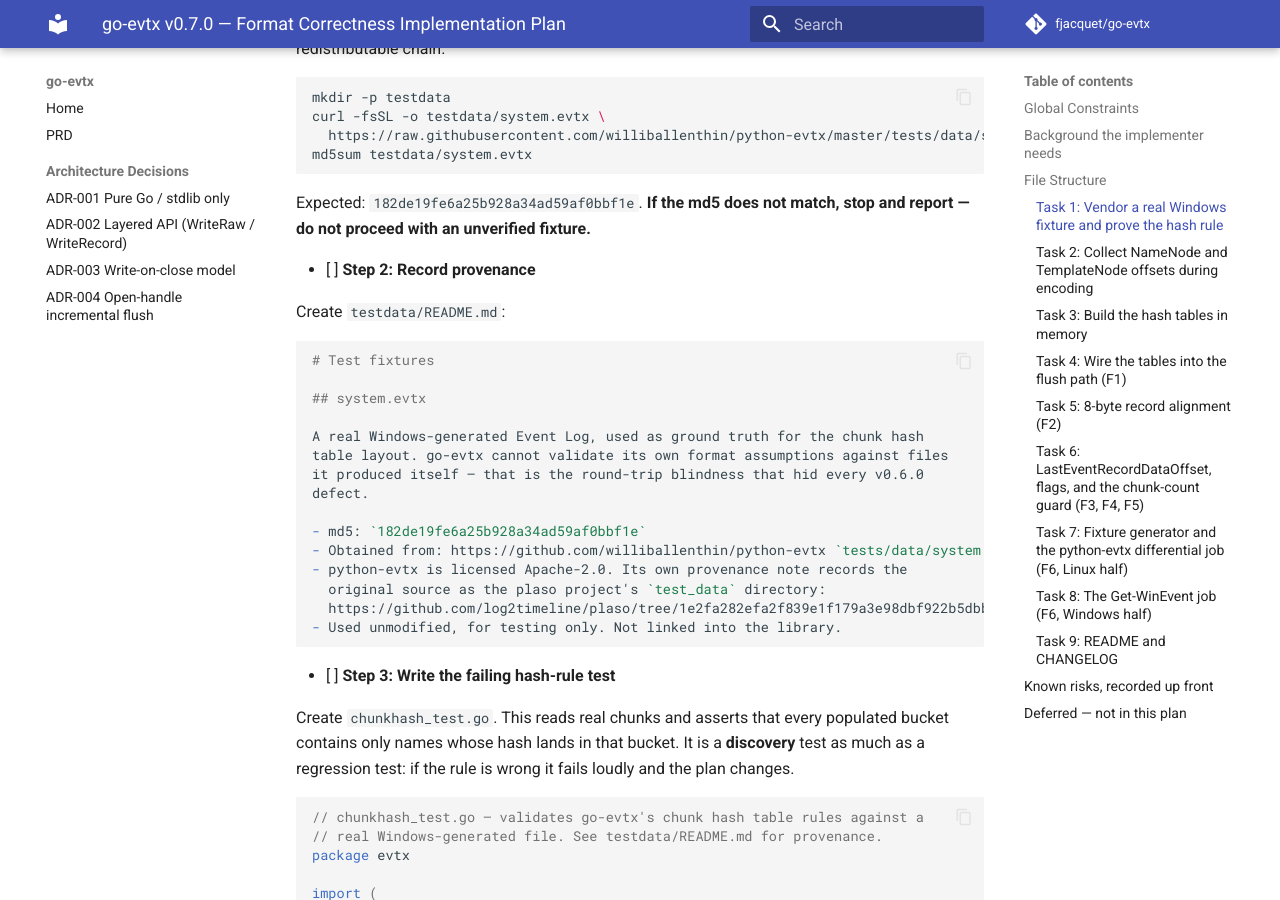
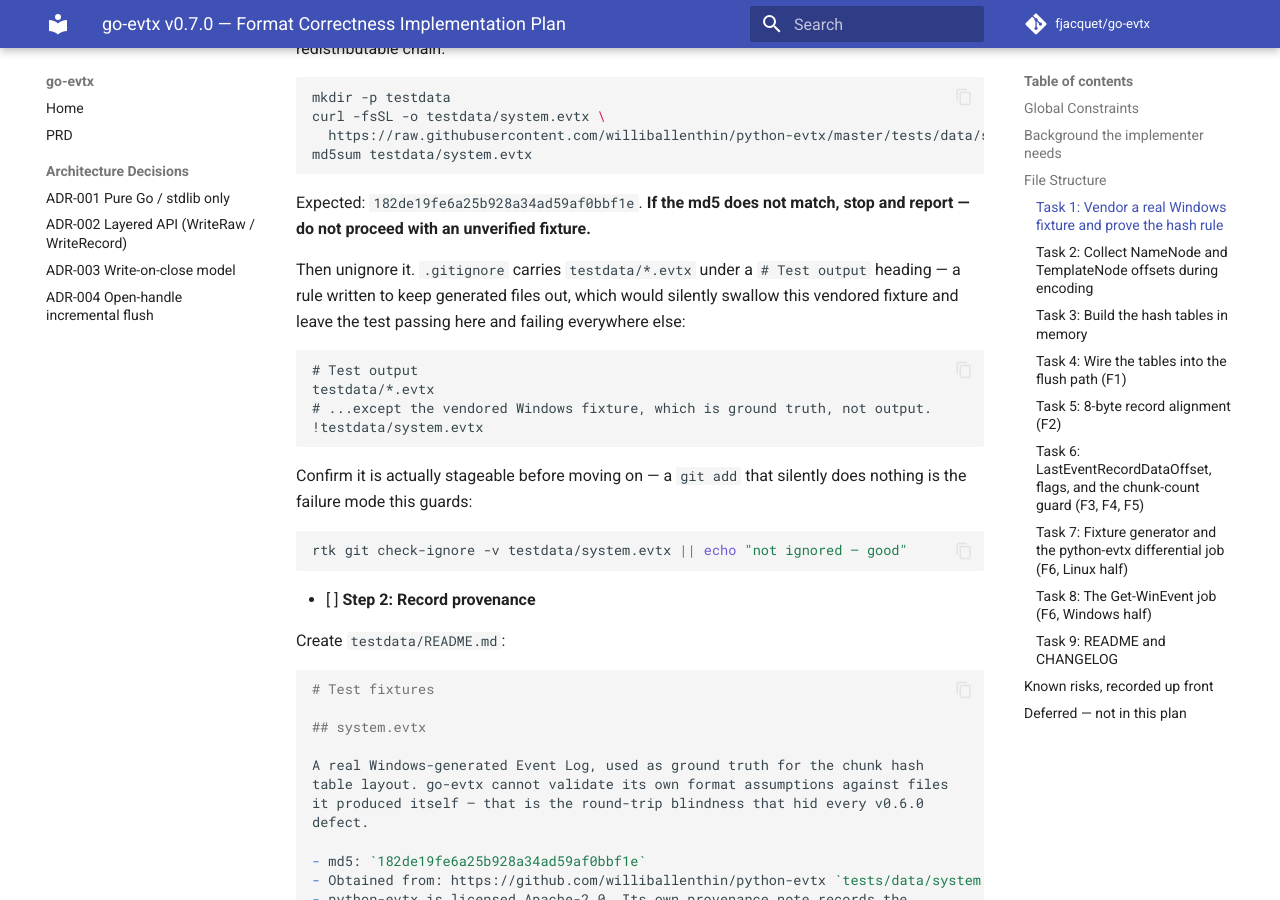
Before and after one commit to fjacquet/go-evtx, an MkDocs documentation site: the page built from docs/superpowers/plans/2026-08-08-v0.7.0-format-correctness.md, in a window 1280 px wide and 900 px high, scrolled down 3887 px. Built offline with MkDocs 1.6.1 and Material for MkDocs 9.7.7, drawn with Linux system fonts in a browser that asks for light colours; comment, search, counter and statistics services are not loaded.

Commit message:
docs: unignore the vendored fixture in the Task 1 brief
.gitignore excludes testdata/*.evtx under a '# Test output' heading — a rule
meant for generated files. It would have silently swallowed the vendored
Windows fixture, leaving the hash-rule test green on the machine that
downloaded it and failing everywhere else, including CI.

Co-Authored-By: Claude Opus 5 <noreply@anthropic.com>
Claude-Session: https://claude.ai/code/session_01SMMD2wrcUhxVtxB2pNjdgF

````diff
--- a/docs/superpowers/plans/2026-08-08-v0.7.0-format-correctness.md
+++ b/docs/superpowers/plans/2026-08-08-v0.7.0-format-correctness.md
@@ -98,6 +98,21 @@ md5sum testdata/system.evtx
 ```
 
 Expected: `182de19fe6a25b928a34ad59af0bbf1e`. **If the md5 does not match, stop and report — do not proceed with an unverified fixture.**
+
+Then unignore it. `.gitignore` carries `testdata/*.evtx` under a `# Test output` heading — a rule written to keep generated files out, which would silently swallow this vendored fixture and leave the test passing here and failing everywhere else:
+
+```gitignore
+# Test output
+testdata/*.evtx
+# ...except the vendored Windows fixture, which is ground truth, not output.
+!testdata/system.evtx
+```
+
+Confirm it is actually stageable before moving on — a `git add` that silently does nothing is the failure mode this guards:
+
+```bash
+rtk git check-ignore -v testdata/system.evtx || echo "not ignored — good"
+```
 
 - [ ] **Step 2: Record provenance**
 
````
